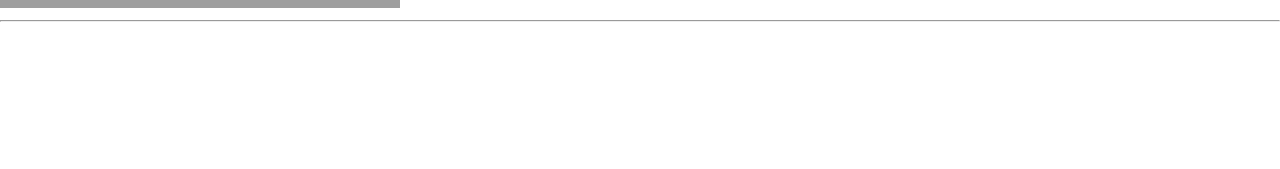
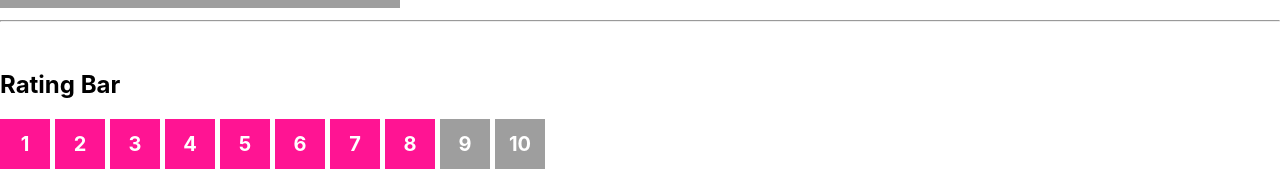
Before and after one commit to tieppt/react-training, a React (Create React App) app in the folder velocity/: page / in a window 1280 px wide. Shown: the part 867-1036 px from the top of the page. Before the commit the page ends 897 px from the top, so only its background shows below. Built offline with nearby package versions, Linux system fonts and the light colour scheme; grey boxes are pictures that could not be loaded.

Commit message:
add rating-bar component

```diff
--- a/velocity/src/App.tsx
+++ b/velocity/src/App.tsx
@@ -1,6 +1,7 @@
 import React from 'react';
 import { UserProfile, UserProfileComponent } from './components/user-profile';
 import ProgressBar, { ProgressBarComponent } from './components/progress-bar/progress-bar';
+import { RatingBar } from './components/rating-bar/rating-bar';
 
 function App() {
   function handleClick() {
@@ -23,6 +24,8 @@ function App() {
         hobbies={[]}
         avatar='https://upload.wikimedia.org/wikipedia/en/2/21/Web_of_Spider-Man_Vol_1_129-1.png'
       />
+      <br/>
+      <RatingBar max={10} ratingValue={8} />
     </div>
   );
 }
--- /dev/null
+++ b/velocity/src/components/rating-bar/rating-bar.tsx
@@ -0,0 +1,83 @@
+import React, { Component } from "react";
+import './styles.css';
+interface RatingBarProps {
+  max: number;
+  ratingValue: number;
+}
+
+interface IRatingUnit {
+  value: number;
+  active: boolean;
+}
+
+interface RatingBarState {
+  ratingUnits: IRatingUnit[];
+  curRatingValue: number;
+}
+
+export class RatingBar extends Component<RatingBarProps, RatingBarState> {
+
+  constructor(props: RatingBarProps) {
+    super(props);
+    const ratingUnits = this.calculate(props.max, props.ratingValue);
+    this.state = {
+      ratingUnits,
+      curRatingValue: props.ratingValue
+    };
+  }
+  reset = () => {
+    const ratingUnits = this.calculate(this.props.max, this.state.curRatingValue);
+    this.setState({
+      ratingUnits
+    });
+  }
+
+  select(index: number) {
+    const ratingValue = index + 1;
+    const ratingUnits = this.state.ratingUnits.map((item, idx) => {
+      return {
+        ...item,
+        active: item.active = idx <= index
+      };
+    });
+    this.setState({
+      ratingUnits,
+      curRatingValue: ratingValue
+    });
+  }
+  enter(index: number) {
+    const ratingUnits = this.state.ratingUnits.map((item, idx) => {
+      return {
+        ...item,
+        active: item.active = idx <= index
+      };
+    });
+    this.setState({
+      ratingUnits
+    });
+  }
+  render() {
+    return (
+      <>
+        <h2>Rating Bar</h2>
+        <div className="rating-bar" onMouseLeave={this.reset}>
+          {
+            this.state.ratingUnits.map((item, index) => (
+              <div key={item.value} className={`rating-unit ${item.active ? 'active' : ''}`}
+                onClick={() => this.select(index)} onMouseEnter={() => this.enter(index)}>
+                { item.value }
+              </div>
+            ))
+          }
+        </div>
+      </>
+    );
+  }
+  calculate(max: number, ratingValue: number) {
+    return Array.from({length: max},
+      (_, index) => ({
+        value: index + 1,
+        active: index < ratingValue
+      }));
+  }
+}
--- /dev/null
+++ b/velocity/src/components/rating-bar/styles.css
@@ -0,0 +1,20 @@
+.rating-bar {
+  display: flex;
+}
+.rating-unit {
+  width: 50px;
+  height: 50px;
+  background: #9E9E9E;
+  margin-right: 5px;
+  color: #fff;
+  display: flex;
+  justify-content: center;
+  align-items: center;
+  font-size: 20px;
+  font-weight: 700;
+  cursor: pointer;
+
+}
+.rating-unit.active {
+  background: deeppink;
+}
```
